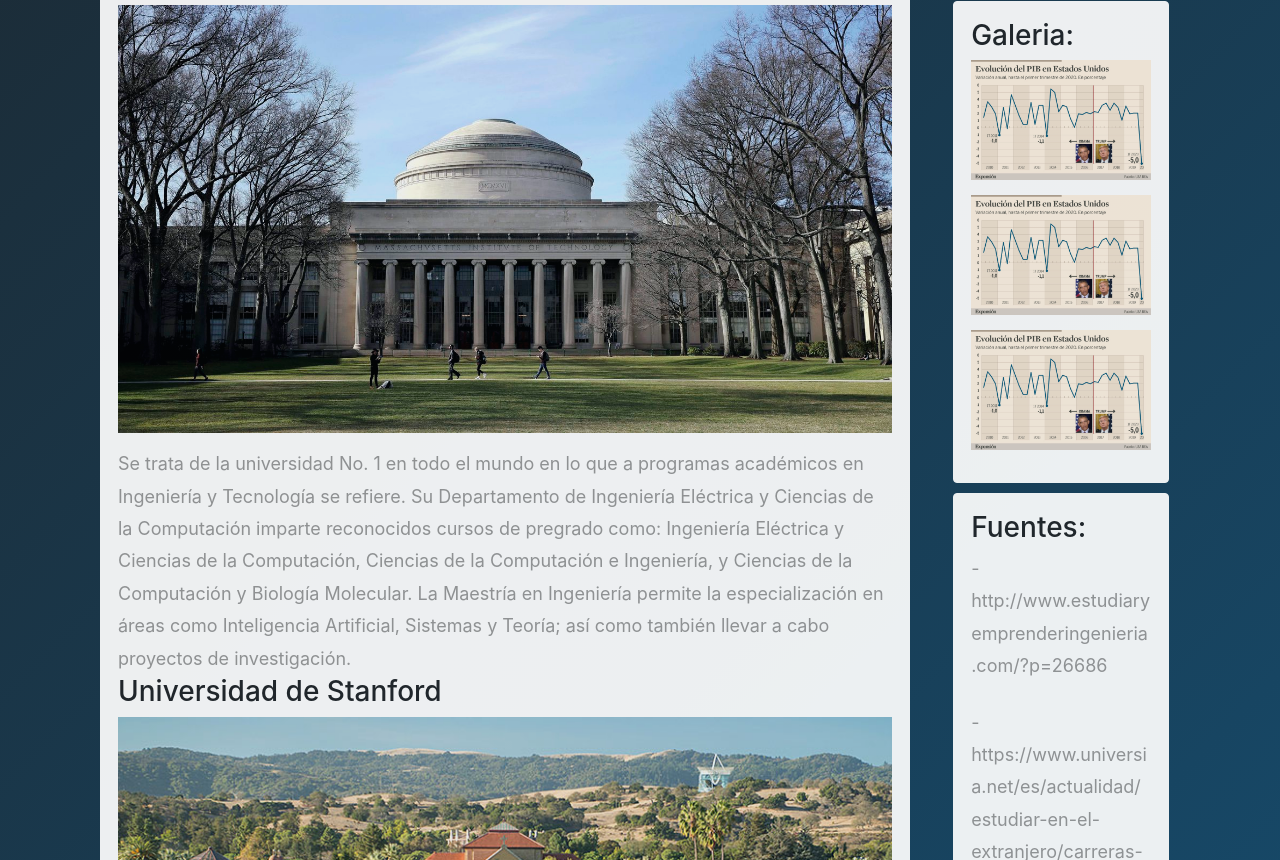
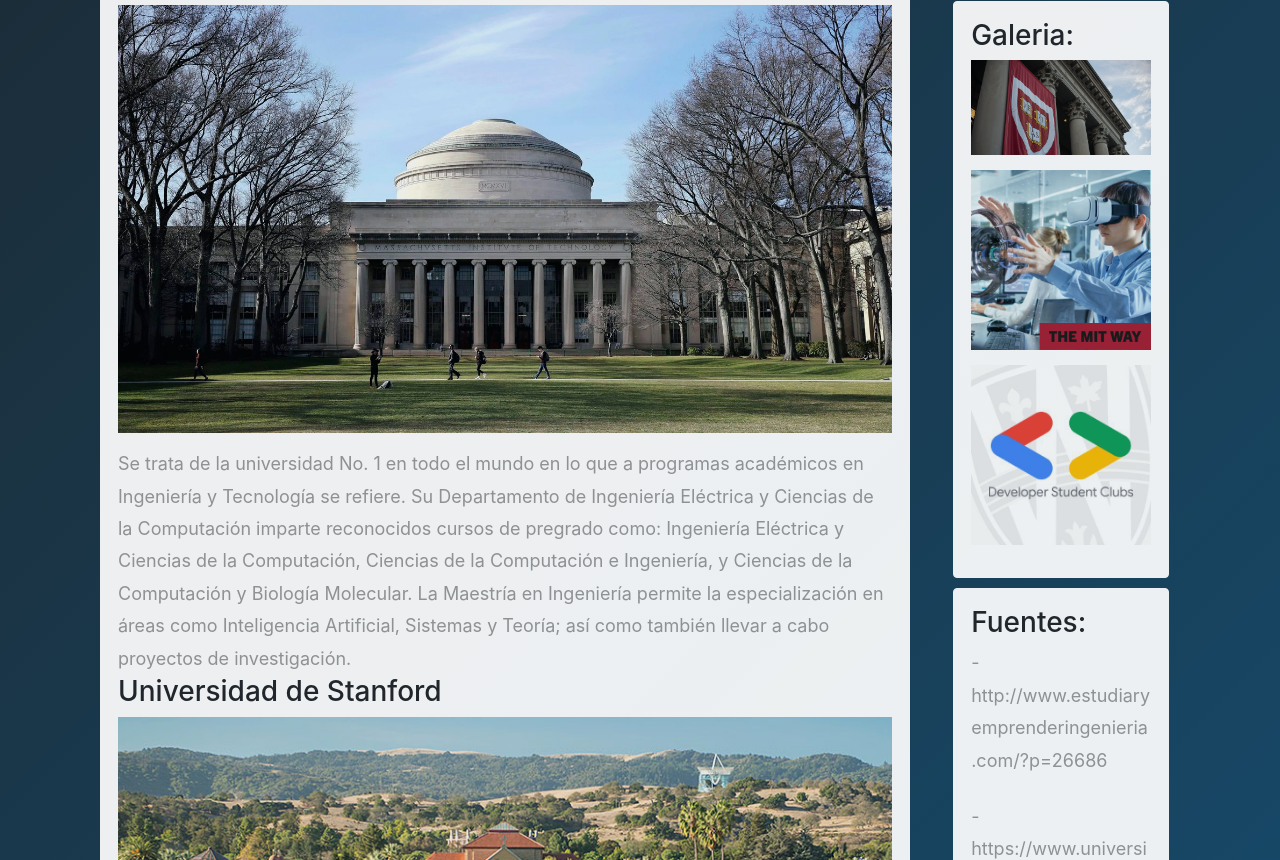
Before and after one commit to Benjaf19/EstadosUnidos, a plain HTML site: page docs/OfertaEducativa.html in a window 1280 px wide. Shown: the part 1524-2384 px from the top of the page. Drawn offline with nearby package versions, Linux system fonts and the light colour scheme.

Commit message:
Update OfertaEducativa.html

```diff
--- a/docs/OfertaEducativa.html
+++ b/docs/OfertaEducativa.html
@@ -170,9 +170,9 @@ Asimismo, es la universidad más antigua de los Estados Unidos. Pero esto no ha
         </div>
         <div class="card">
             <h3>Galeria: </h3>
-            <img src="pib2.jpg" alt="3pag1img"/>
-            <img src="pib2.jpg" alt="3pag1img"/>
-            <img src="pib2.jpg" alt="3pag1img"/>
+            <img src="ofertaeducativa.jpg" alt="3pag1img"/>
+            <img src="ofertaeducativa2.jpg" alt="3pag1img"/>
+            <img src="ofertaeducativa3.jpg" alt="3pag1img"/>
         </div>
         <div class="card">
             <h3>Fuentes: </h3>
```
